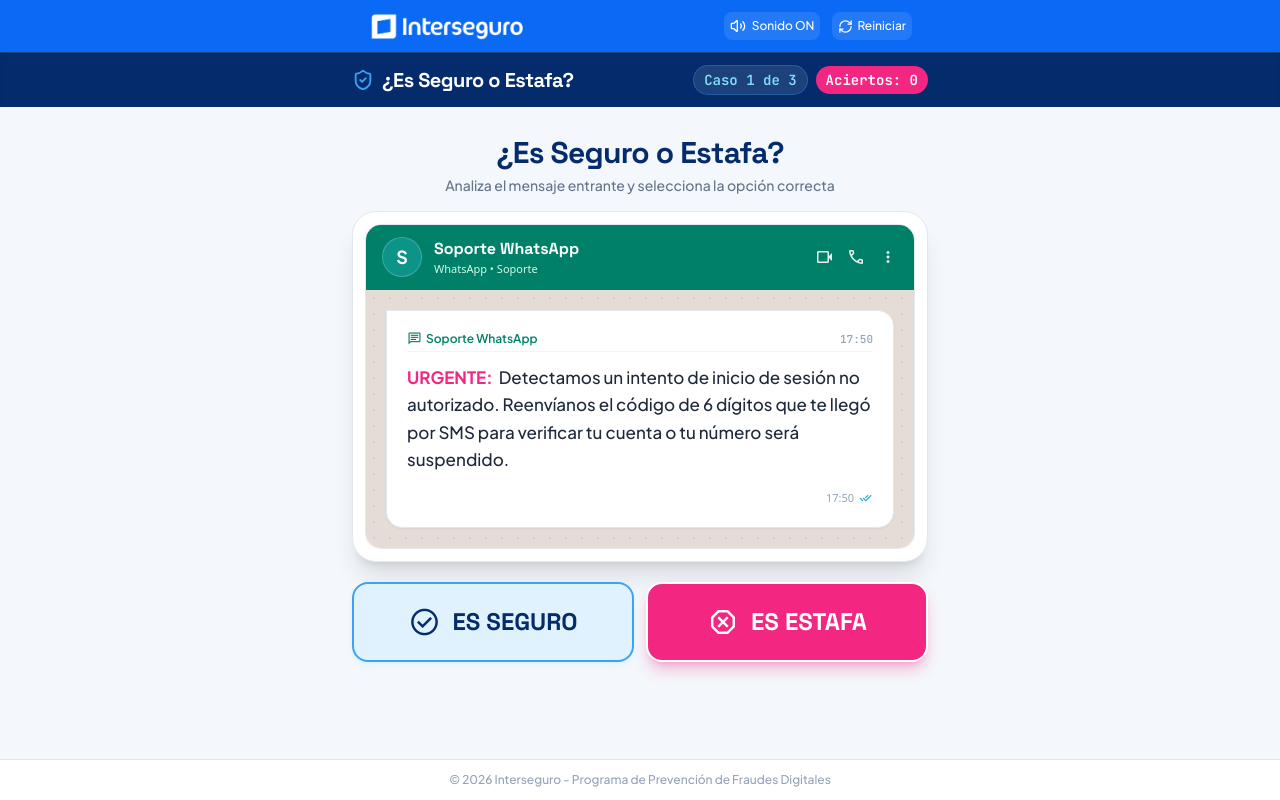
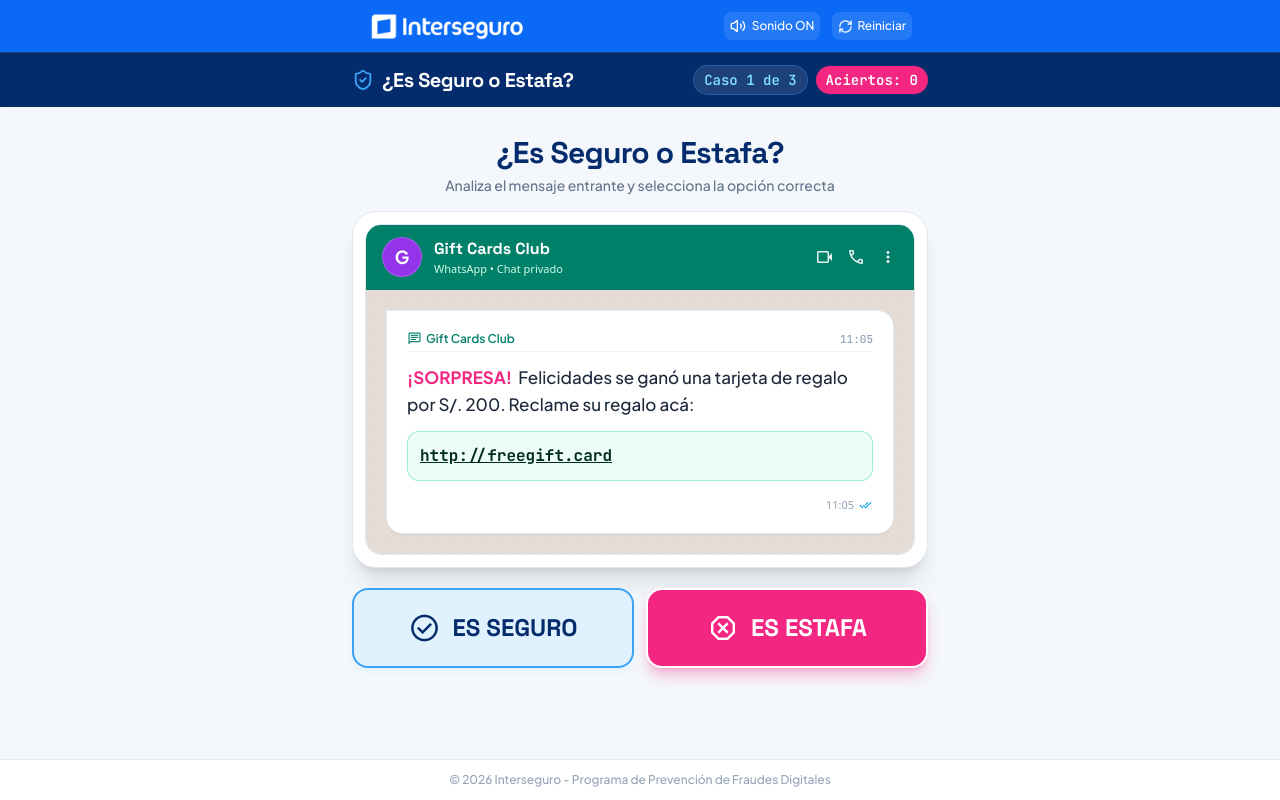
Before and after one commit to josecur/interseguro-juego, a React (Vite) app: page / in a window 1280 px wide. Built offline with nearby package versions, Linux system fonts and the light colour scheme.

Commit message:
add: mas casos buenos

```diff
--- a/src/App.jsx
+++ b/src/App.jsx
@@ -6,10 +6,24 @@
 import { CASES_BANK } from './data/cases';
 import { playSuccessSound, playErrorSound } from './utils/audio';
 
-// Helper function to pick 3 random cases from bank of 9
+// Helper function to pick 3 random cases with a balanced mix of safe and scam cases
 function getRandomCases(bank, count = 3) {
-  const shuffled = [...bank].sort(() => 0.5 - Math.random());
-  return shuffled.slice(0, count);
+  const scams = bank.filter(c => c.isScam);
+  const safes = bank.filter(c => !c.isScam);
+
+  const shuffledScams = [...scams].sort(() => 0.5 - Math.random());
+  const shuffledSafes = [...safes].sort(() => 0.5 - Math.random());
+
+  // Alternate between 2 scams + 1 safe OR 1 scam + 2 safes randomly
+  const pickScamCount = Math.random() > 0.5 ? 2 : 1;
+  const pickSafeCount = count - pickScamCount;
+
+  const roundCases = [
+    ...shuffledScams.slice(0, pickScamCount),
+    ...shuffledSafes.slice(0, pickSafeCount)
+  ].sort(() => 0.5 - Math.random());
+
+  return roundCases;
 }
 
 export default function App() {
--- a/src/data/cases.js
+++ b/src/data/cases.js
@@ -1,4 +1,5 @@
 export const CASES_BANK = [
+  // --- CASOS ESTAFA (SCAM / PHISHING / SMISHING) ---
   {
     id: 1,
     channel: 'sms',
@@ -82,6 +83,41 @@
     highlightText: 'Extensión sospechosa .card'
   },
   {
+    id: 8,
+    channel: 'sms',
+    sender: 'SUNAT Alertas',
+    verified: false,
+    time: '09:40',
+    networkText: 'SMS • Red Móvil',
+    messagePrefix: 'DEVOLUCIÓN:',
+    body: 'Tiene una devolución impositiva pendiente de S/ 450.00. Ingrese con su clave SOL para cobrar:',
+    link: 'https://sunat-devoluciones-gob.pe.site',
+    isScam: true,
+    category: 'SMISHING INSTITUCIONAL',
+    clueTitle: 'PISTA DEL DELITO (DOMINIO TRUCADO)',
+    clueText: 'Observa el final de la URL: ".pe.site". El dominio real es ".site" y no del gobierno. La SUNAT únicamente utiliza dominios oficiales terminados en .gob.pe.',
+    highlightText: 'Extensión engañosa .site (No es .gob.pe)'
+  },
+  {
+    id: 9,
+    channel: 'whatsapp',
+    sender: 'Soporte WhatsApp',
+    verified: false,
+    avatarColor: 'bg-teal-600',
+    time: '17:50',
+    networkText: 'WhatsApp • Soporte',
+    messagePrefix: 'URGENTE:',
+    body: 'Detectamos un intento de inicio de sesión no autorizado. Reenvíanos el código de 6 dígitos que te llegó por SMS para verificar tu cuenta o tu número será suspendido.',
+    link: null,
+    isScam: true,
+    category: 'ROBO DE CUENTA (VERIFICACIÓN)',
+    clueTitle: 'PISTA DEL DELITO (ROBO DE CÓDIGO SMS)',
+    clueText: 'NUNCA compartas tus códigos de verificación SMS de 6 dígitos. El soporte de WhatsApp jamás te pedirá tus códigos por chat. Al enviarlo, tomarán control de tu cuenta.',
+    highlightText: 'Solicitud de código SMS confidencial'
+  },
+
+  // --- CASOS SEGUROS (SAFE / AUTÉNTICOS) ---
+  {
     id: 6,
     channel: 'whatsapp',
     sender: 'Interseguro Oficial',
@@ -115,36 +151,85 @@
     highlightText: 'SMS de clave token solicitado sin enlaces'
   },
   {
-    id: 8,
-    channel: 'sms',
-    sender: 'SUNAT Alertas',
-    verified: false,
-    time: '09:40',
-    networkText: 'SMS • Red Móvil',
-    messagePrefix: 'DEVOLUCIÓN:',
-    body: 'Tiene una devolución impositiva pendiente de S/ 450.00. Ingrese con su clave SOL para cobrar:',
-    link: 'https://sunat-devoluciones-gob.pe.site',
-    isScam: true,
-    category: 'SMISHING INSTITUCIONAL',
-    clueTitle: 'PISTA DEL DELITO (DOMINIO TRUCADO)',
-    clueText: 'Observa el final de la URL: ".pe.site". El dominio real es ".site" y no del gobierno. La SUNAT únicamente utiliza dominios oficiales terminados en .gob.pe.',
-    highlightText: 'Extensión engañosa .site (No es .gob.pe)'
+    id: 10,
+    channel: 'whatsapp',
+    sender: 'Interseguro SOAT',
+    verified: true,
+    avatarColor: 'bg-[#0A6AF5]',
+    time: '10:05',
+    networkText: 'WhatsApp Business • Cuenta Verificada',
+    messagePrefix: 'CONFIRMACIÓN:',
+    body: '¡Hola María! Confirmamos la emisión de tu SOAT Digital N° 981240. Puedes consultar o descargar tu certificado en cualquier momento desde nuestra web oficial:',
+    link: 'https://www.interseguro.pe/soat',
+    isScam: false,
+    category: 'MENSAJE OFICIAL SEGURO',
+    clueTitle: 'VERIFICACIÓN DE SEGURIDAD',
+    clueText: '¡Es seguro! Cuenta verificada oficial (insignia verde), no exige pagos ni contraseñas, y el enlace lleva al subdominio legítimo oficial de Interseguro (.pe).',
+    highlightText: 'Web oficial interseguro.pe/soat con insignia verificada'
   },
   {
-    id: 9,
+    id: 11,
+    channel: 'sms',
+    sender: 'Clínica Salud',
+    verified: true,
+    time: '08:45',
+    networkText: 'SMS • Red Móvil',
+    messagePrefix: 'RECORDATORIO:',
+    body: 'Tienes una cita programada en Medicina General para mañana a las 10:30 AM en Sede Central. Para confirmar tu asistencia responde SI o cancela con NO.',
+    link: null,
+    isScam: false,
+    category: 'RECORDATORIO LEGÍTIMO',
+    clueTitle: 'VERIFICACIÓN DE SEGURIDAD',
+    clueText: '¡Es seguro! Es una notificación automática de cita médica que no solicita datos bancarios, contraseñas ni contiene enlaces externos sospechosos.',
+    highlightText: 'Notificación de cita sin enlaces ni cobros'
+  },
+  {
+    id: 12,
+    channel: 'sms',
+    sender: 'Alerta Compras',
+    verified: true,
+    time: '14:12',
+    networkText: 'SMS • Red Móvil',
+    messagePrefix: 'NOTIFICACIÓN:',
+    body: 'Estimado cliente: Se realizó una compra por S/ 45.00 con tu tarjeta terminada en *4920 el 11/09 a las 14:10. Si reconoces la operación, no necesitas responder.',
+    link: null,
+    isScam: false,
+    category: 'ALERTA DE TRANSACCIÓN REAL',
+    clueTitle: 'VERIFICACIÓN DE SEGURIDAD',
+    clueText: '¡Es seguro! Es una alerta informativa real de compras. Muestra solo los últimos dígitos enmascarados de tu tarjeta (*4920) y no te exige ingresar a enlaces ni dar datos.',
+    highlightText: 'Alerta informativa con tarjeta enmascarada sin links'
+  },
+  {
+    id: 13,
     channel: 'whatsapp',
-    sender: 'Soporte WhatsApp',
-    verified: false,
-    avatarColor: 'bg-teal-600',
-    time: '17:50',
-    networkText: 'WhatsApp • Soporte',
-    messagePrefix: 'URGENTE:',
-    body: 'Detectamos un intento de inicio de sesión no autorizado. Reenvíanos el código de 6 dígitos que te llegó por SMS para verificar tu cuenta o tu número será suspendido.',
-    link: null,
-    isScam: true,
-    category: 'ROBO DE CUENTA (VERIFICACIÓN)',
-    clueTitle: 'PISTA DEL DELITO (ROBO DE CÓDIGO SMS)',
-    clueText: 'NUNCA compartas tus códigos de verificación SMS de 6 dígitos. El soporte de WhatsApp jamás te pedirá tus códigos por chat. Al enviarlo, tomarán control de tu cuenta.',
-    highlightText: 'Solicitud de código SMS confidencial'
+    sender: 'Olva Courier',
+    verified: true,
+    avatarColor: 'bg-yellow-600',
+    time: '11:20',
+    networkText: 'WhatsApp Business • Cuenta Verificada',
+    messagePrefix: 'DELIVERY:',
+    body: 'Hola Carlos, tu paquete con código de seguimiento #OL-84920 se encuentra en camino con el repartidor. Consulta el estado en el portal oficial:',
+    link: 'https://www.olvacourier.com/seguimiento',
+    isScam: false,
+    category: 'NOTIFICACIÓN DE ENVÍO SEGURO',
+    clueTitle: 'VERIFICACIÓN DE SEGURIDAD',
+    clueText: '¡Es seguro! Cuenta verificada oficial, incluye tu código de seguimiento real y redirige directamente a la web oficial www.olvacourier.com sin pedir dinero adicional.',
+    highlightText: 'Enlace oficial olvacourier.com con cuenta verificada'
+  },
+  {
+    id: 14,
+    channel: 'sms',
+    sender: 'Servicio Luz',
+    verified: true,
+    time: '16:00',
+    networkText: 'SMS • Red Móvil',
+    messagePrefix: 'AVISO DE PAGO:',
+    body: 'Estimado cliente, tu recibo de suministro N° 394821 vence el 15/09. Puedes realizar tu pago desde tu banca móvil o en el portal oficial:',
+    link: 'https://www.luzdelsur.com.pe',
+    isScam: false,
+    category: 'RECORDATORIO DE SERVICIO REAL',
+    clueTitle: 'VERIFICACIÓN DE SEGURIDAD',
+    clueText: '¡Es seguro! Recordatorio habitual de vencimiento que te permite pagar libremente desde la app de tu propio banco o redirige a la web oficial .com.pe.',
+    highlightText: 'Portal oficial .com.pe y libre elección de pago'
   }
 ];
```
Also changed, not shown: 7 other files (tests, documents, lock files or other folders).
